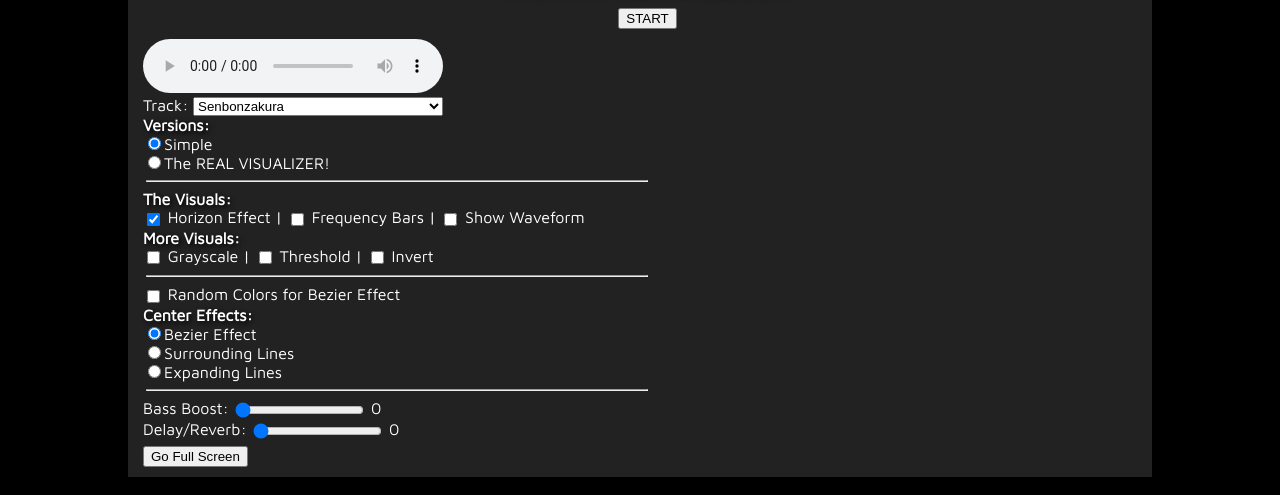
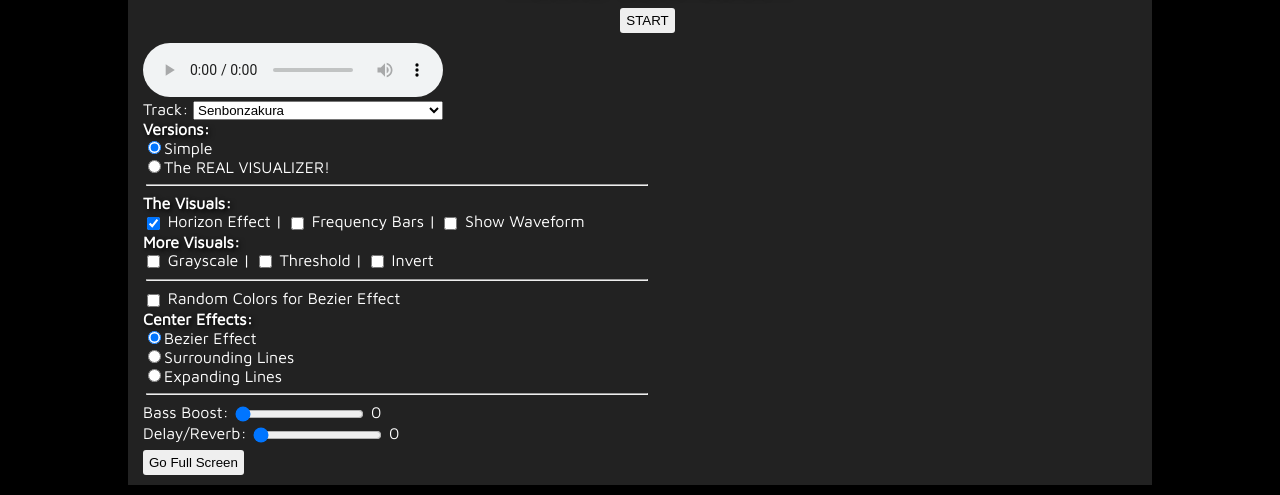
Before and after one commit to matthewfong3/audioviz, a plain HTML site: page index.html in a window 1280 px wide. Shown: the part 626-1121 px from the top of the page. Drawn offline with Linux system fonts and the light colour scheme.

Commit message:
stylized start & fullscreen button

```diff
--- a/css/styles.css
+++ b/css/styles.css
@@ -9,7 +9,10 @@ body{
 #startBtn{
     display: block;
     margin: 10px auto;
-
+    border-radius: 3px;
+    border: none;
+    min-height: 25px;
+    min-width: 50px;
 }
 
 canvas{
@@ -58,6 +61,10 @@ hr{
 
 #fsbutton{
     margin-top: 3px;
+    border-radius: 3px;
+    border: none;
+    min-height: 25px;
+    min-width: 100px;
 }
 
 #trackSelect{
```
Lines whose indentation alone changed are shown as unchanged.
